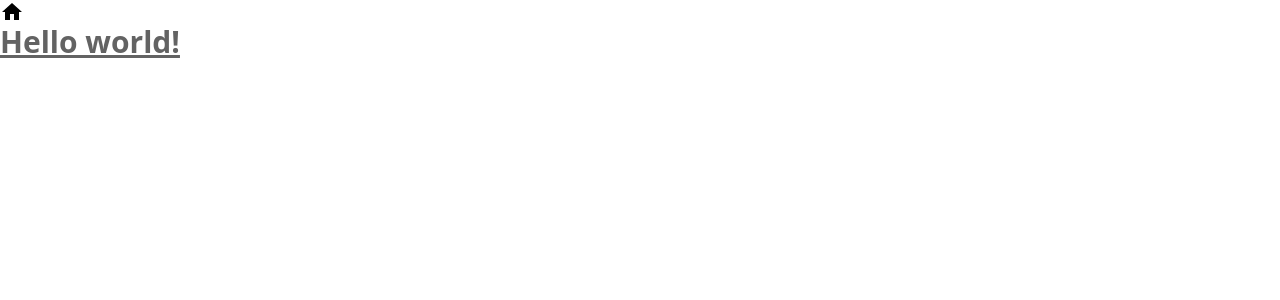
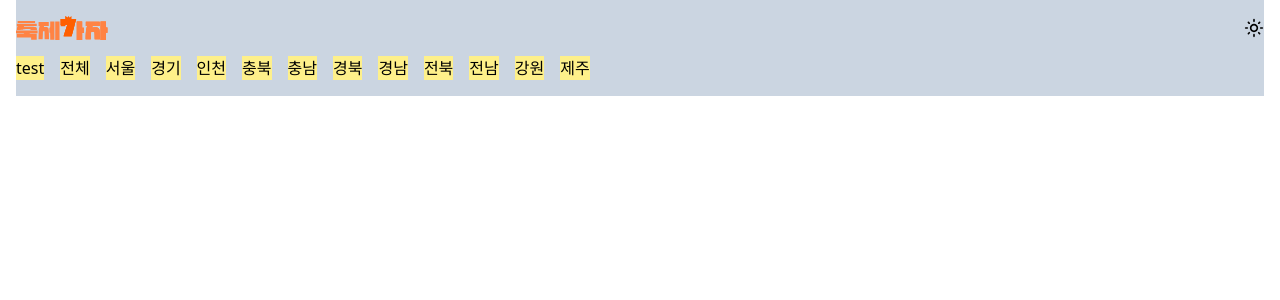
Before and after one commit to wilderif/React_API_Practice, a React (Vite) app: page / in a window 1280 px wide. Shown: the top 300 px of the page. Built offline with nearby package versions, Linux system fonts and the light colour scheme.

Commit message:
feat: Implement Header and HeaderNavBar components
- Implemented Header component with isHome prop to conditionally render nav bar on home screen
- Implemented HeaderNavBar component for navigation
- Created HomePage component inside features/HomePage

```diff
--- a/features/HomePage/HomePage.jsx
+++ b/features/HomePage/HomePage.jsx
@@ -0,0 +1,7 @@
+import Header from "../../src/components/Header";
+
+const HomePage = () => {
+  return <Header isHome={true} />;
+};
+
+export default HomePage;
--- a/src/App.jsx
+++ b/src/App.jsx
@@ -1,20 +1,12 @@
 import { useState } from "react";
-import "./App.css";
-import { HomeIcon } from "./components/ui/icon";
+
+import HomePage from "../features/HomePage/HomePage";
 
 function App() {
-  const [count, setCount] = useState(0);
   return (
-    <>
-      <div>
-        <HomeIcon />
-        <div className="bg-white dark:bg-black">
-          <h1 className="text-text-medium text-3xl font-bold underline dark:text-white">
-            Hello world!
-          </h1>
-        </div>
-      </div>
-    </>
+    <div className="mx-4">
+      <HomePage />
+    </div>
   );
 }
 
--- a/src/components/Header.jsx
+++ b/src/components/Header.jsx
@@ -0,0 +1,21 @@
+import HeaderNavBar from "./HeaderNavBar";
+import { LightModeIcon } from "./ui/icon";
+
+const Header = (isHome) => {
+  return (
+    <header className="bg-slate-300 pt-4">
+      {/* 레이아웃 클래스 */}
+      <div className="mb-4 flex content-center justify-between">
+        <h1>
+          <img src="/logo.svg" alt="축제가자 logo" />
+        </h1>
+        <button>
+          <LightModeIcon />
+        </button>
+      </div>
+      {isHome && <HeaderNavBar />}
+    </header>
+  );
+};
+
+export default Header;
--- a/src/components/HeaderNavBar.jsx
+++ b/src/components/HeaderNavBar.jsx
@@ -0,0 +1,31 @@
+const TEMP_NAVBAR_DATA = [
+  "test",
+  "전체",
+  "서울",
+  "경기",
+  "인천",
+  "충북",
+  "충남",
+  "경북",
+  "경남",
+  "전북",
+  "전남",
+  "강원",
+  "제주",
+];
+
+const HeaderNavBar = () => {
+  return (
+    <nav className="pb-4">
+      <ul className="no-scrollbar flex flex-nowrap content-center gap-4 overflow-x-auto">
+        {TEMP_NAVBAR_DATA.map((item) => (
+          <li className="whitespace-nowrap bg-yellow-200" key={item}>
+            {item}
+          </li>
+        ))}
+      </ul>
+    </nav>
+  );
+};
+
+export default HeaderNavBar;
```
Also changed, not shown: public/logo.png (renamed from src/assets/logo.png), public/logo.svg (added).
